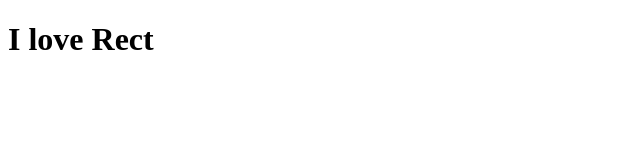
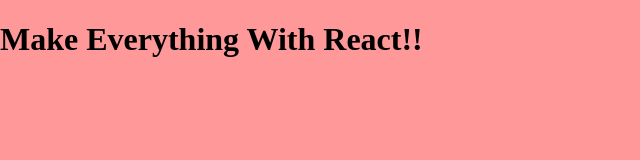
Before and after one commit to yinxufeng/sikeio-ilovereact, a website: page index.html in a window 1280 px wide. Shown: the whole page, without its empty margins (0-640 px from the left). Drawn offline with nearby package versions, Linux system fonts and the light colour scheme; files that its build step writes are made by us from their sources.

Commit message:
Upload Modifyed

```diff
--- a/index.html
+++ b/index.html
@@ -18,9 +18,11 @@
 
     <!-- <link rel="stylesheet" href="css/app.css"> -->
 
+    <link rel="stylesheet" type="text/css" href="bundle/app.css">
+
 </head>
 <body>
-	<h1>I love Rect</h1>
+	<h1>Make Everything With React!!</h1>
 
 <!-- <script src="js/app.js"></script> -->
 
```
Also changed, not shown: package.json (+10 -1 lines).
